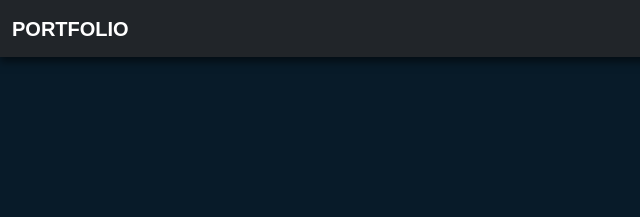
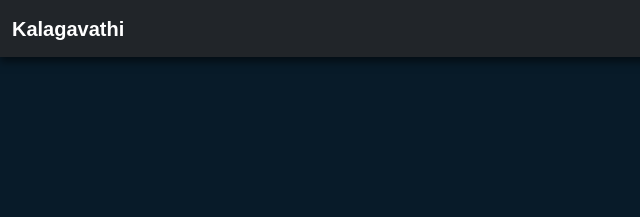
Before and after one commit to Kalagavathi24/Profile, a plain HTML site: page index.html in a window 1280 px wide. Shown: the top 217 px of the page, 0-640 px from the left. Drawn offline with nearby package versions, Linux system fonts and the light colour scheme; a web font is replaced by a local one.

Commit message:
Update index.html

```diff
--- a/index.html
+++ b/index.html
@@ -14,7 +14,7 @@
     <!--Navbar-->
     <nav class="navbar navbar-expand-lg navbar-dark bg-dark">
         <div class="container-fluid">
-          <a class="navbar-brand" href="#">PORTFOLIO</a>
+          <a class="navbar-brand" href="#">Kalagavathi</a>
           <button class="navbar-toggler" type="button" data-bs-toggle="collapse" data-bs-target="#navbarSupportedContent" aria-controls="navbarSupportedContent" aria-expanded="false" aria-label="Toggle navigation">
             <span class="navbar-toggler-icon"></span>
           </button>
```
